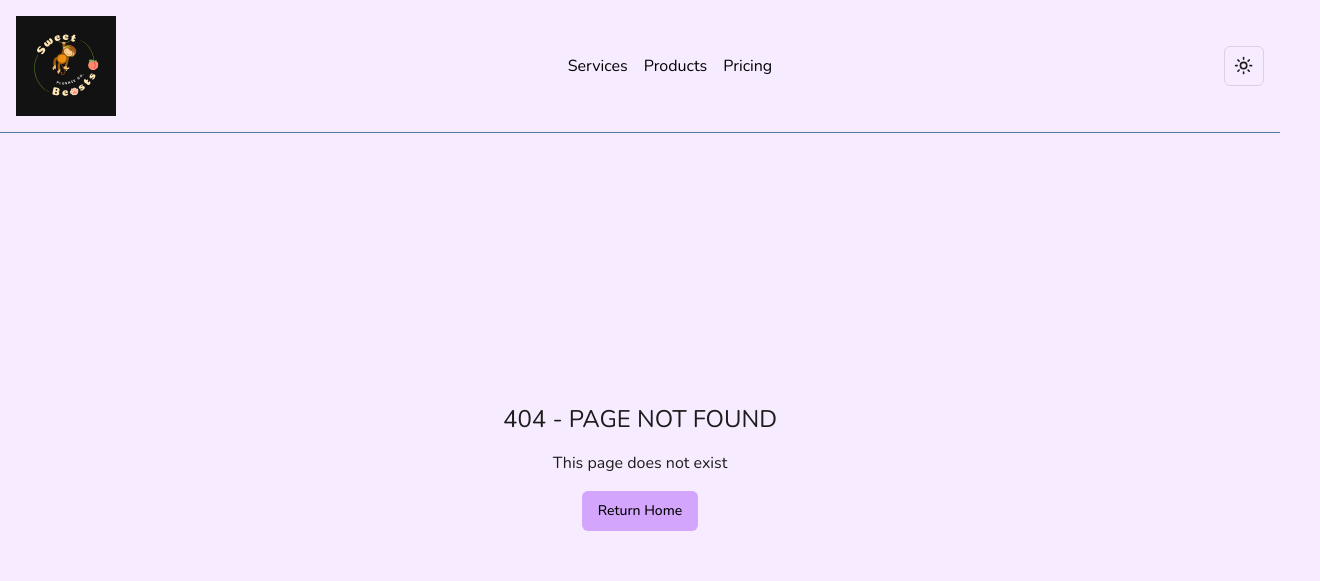
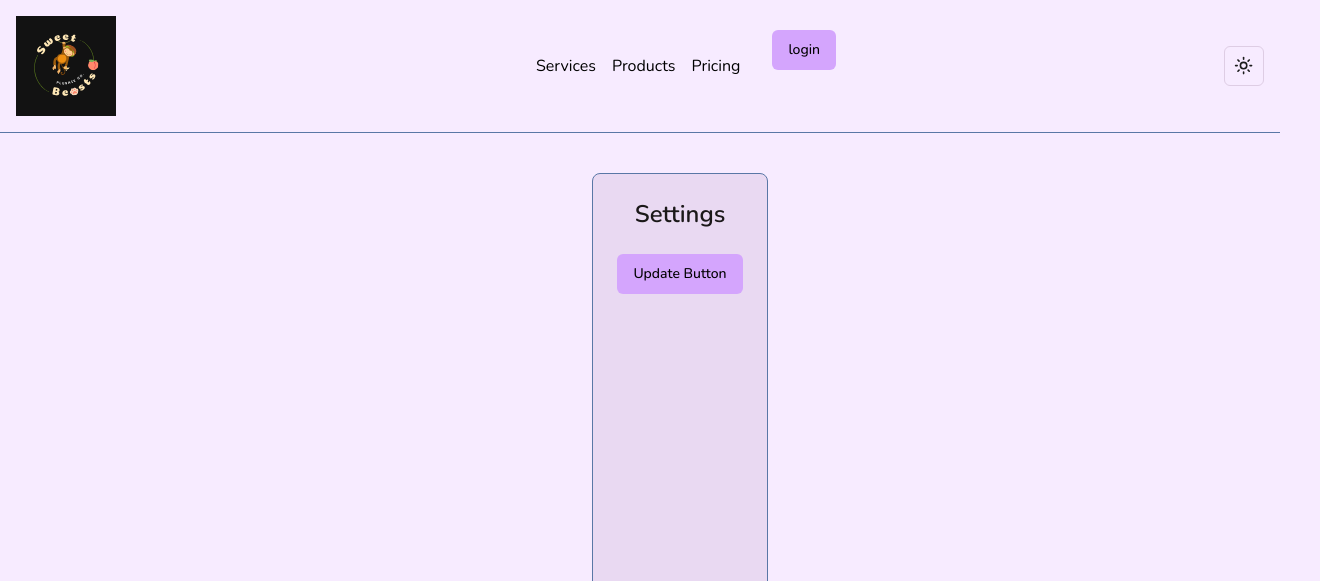
Before and after one commit to AgrawalVi/SweetBeasts, a Next.js app: page /my-account in a window 1280 px wide. Before the commit this address had no page. Shown: the top 581 px of the page, 1320 px wide, since content can reach past the window. Built offline with nearby package versions, Linux system fonts and the light colour scheme; no server answers; a web font is replaced by a local one.

Commit message:
expanding auth functionality

```diff
--- /dev/null
+++ b/src/actions/settings.ts
@@ -0,0 +1,32 @@
+'use server'
+
+import * as z from 'zod'
+
+import { SettingsSchema } from '@/schemas'
+import { db } from '@/lib/db'
+import { getUserById } from '@/data/user'
+import { currentUser } from '@/lib/auth'
+
+export const settings = async (
+  values: z.infer<typeof SettingsSchema>
+) => {
+  const user = await currentUser()
+
+  if (!user) {
+      return { error: "UNAUTHORIZED" }
+  }
+
+  const dbUser = await getUserById(user.id)
+
+  if (!dbUser) {
+    return { error: "UNAUTHORIZED"}
+  }
+
+  await db.user.update({
+    where: { id: dbUser.id },
+    data: {
+      ...values
+    }
+  })
+  return { success: 'settings updated'}
+}
--- a/src/app/layout.tsx
+++ b/src/app/layout.tsx
@@ -4,6 +4,8 @@ import "./globals.css"
 import { ThemeProvider } from "@/components/theme-provider"
 import { Toaster } from "@/components/ui/toaster"
 import { Navbar } from "@/components/general/navbar"
+import { SessionProvider } from "next-auth/react"
+import { auth } from "@/auth"
 
 const nunito = Nunito({
   subsets: ["latin"],
@@ -29,12 +31,15 @@ export const metadata: Metadata = {
   },
 }
 
-export default function RootLayout({
+export default async function RootLayout({
   children,
 }: Readonly<{
   children: React.ReactNode
 }>) {
+  const session = await auth()
+
   return (
+    <SessionProvider session={session}>
       <html lang="en" suppressHydrationWarning>
         <body
           className={`${nunito.variable} ${josefinSans.variable} ${coiny.variable}`}
@@ -47,12 +52,13 @@ export default function RootLayout({
           >
             <main className="min-h-screen w-full flex flex-col">
               <Navbar></Navbar>
-            <div className="m-10 flex-grow flex flex-col">{children}</div>
+              <div className="m-10 flex-grow flex w-full justify-center">{children}</div>
             </main>
             <link rel="icon" href="/favicon.ico" sizes="any" />
             <Toaster />
           </ThemeProvider>
         </body>
       </html>
+    </SessionProvider>
   )
 }
--- /dev/null
+++ b/src/app/my-account/page.tsx
@@ -0,0 +1,34 @@
+'use client'
+
+import { Card, CardHeader, CardContent } from "@/components/ui/card"
+import { Button } from "@/components/ui/button"
+import { settings } from "@/actions/settings"
+import { useTransition } from "react"
+
+export default function MyAccount() {
+
+  const [isPending, startTransition] = useTransition()
+
+  const onClick = () => {
+    startTransition(() => {
+      settings({name: "New Name!"})
+    })
+  }
+
+  return (
+    <>
+      <Card className="w=[600px]">
+        <CardHeader>
+          <p className="text-2xl font-semibold text-center">
+            Settings
+          </p>
+        </CardHeader>
+        <CardContent>
+          <Button disabled={isPending} onClick={onClick}>
+            Update Button
+          </Button>
+        </CardContent>
+      </Card>
+    </>
+  )
+}
--- a/src/auth.ts
+++ b/src/auth.ts
@@ -89,6 +89,11 @@ export const { handlers, signIn, signOut, auth } = NextAuth({
       }
 
       if (session.user) {
+        session.user.name = token.name
+        session.user.email = token.email as string
+      }
+
+      if (session.user) {
         session.user.isTwoFactorEnabled = token.isTwoFactorEnabled
       }
       return session
@@ -100,6 +105,8 @@ export const { handlers, signIn, signOut, auth } = NextAuth({
 
       if (!existingUser) return token
 
+      token.name = existingUser.name
+      token.email = existingUser.email
       token.role = existingUser.role
       token.isTwoFactorEnabled = existingUser.isTwoFactorEnabled
       return token
--- a/src/components/general/navbar.tsx
+++ b/src/components/general/navbar.tsx
@@ -1,5 +1,5 @@
 "use client"
-import React, { useState } from "react"
+import React, { use, useEffect, useState } from "react"
 import {
   HoveredLink,
   Menu,
@@ -12,13 +12,19 @@ import { Button } from "@/components/ui/button"
 
 import { MenuIcon } from "lucide-react"
 
+import { useCurrentUser } from "@/hooks/use-current-user"
+
 import Image from "next/image"
+import { signOut, useSession } from "next-auth/react"
 
 const productItems = [{name: 'Pogo'}, {image: '/'}, {href: ''}, {name: ''}, {image: ''}, {href: ''}, {name: ''}, {image: ''}, {href: ''}, {name: ''}, {image: ''}, {href: ''},]
 
 export function Navbar({ className }: { className?: string }) {
   const [active, setActive] = useState<string | null>(null)
   const [lastActive, setLastActive] = useState<string | null>(null)
+  const user = useCurrentUser()
+  const session = useSession()
+
   return (
     <main className="sticky top-0 z-50">
       <div className="w-screen hidden md:flex items-center justify-between bg-background p-4 border-b relative">
@@ -98,6 +104,19 @@ export function Navbar({ className }: { className?: string }) {
               </div>
             </MenuItem>
           </Menu>
+          {
+            session.data?.user ? (
+              <Button onClick={() => {signOut()}}>
+                Logout
+              </Button>
+            ) : (
+              <a href='/auth/login'>
+                <Button>
+                  login
+                </Button>
+              </a>
+            )
+          }
         </div>
 
         {/* Mode Toggle Section */}
--- a/src/schemas/index.ts
+++ b/src/schemas/index.ts
@@ -80,3 +80,7 @@ export const NewPasswordSchema = z
       path: ["confirmPassword"],
     }
   )
+
+export const SettingsSchema = z.object({
+  name: z.optional(z.string())
+})
```
Lines whose indentation alone changed are shown as unchanged.
